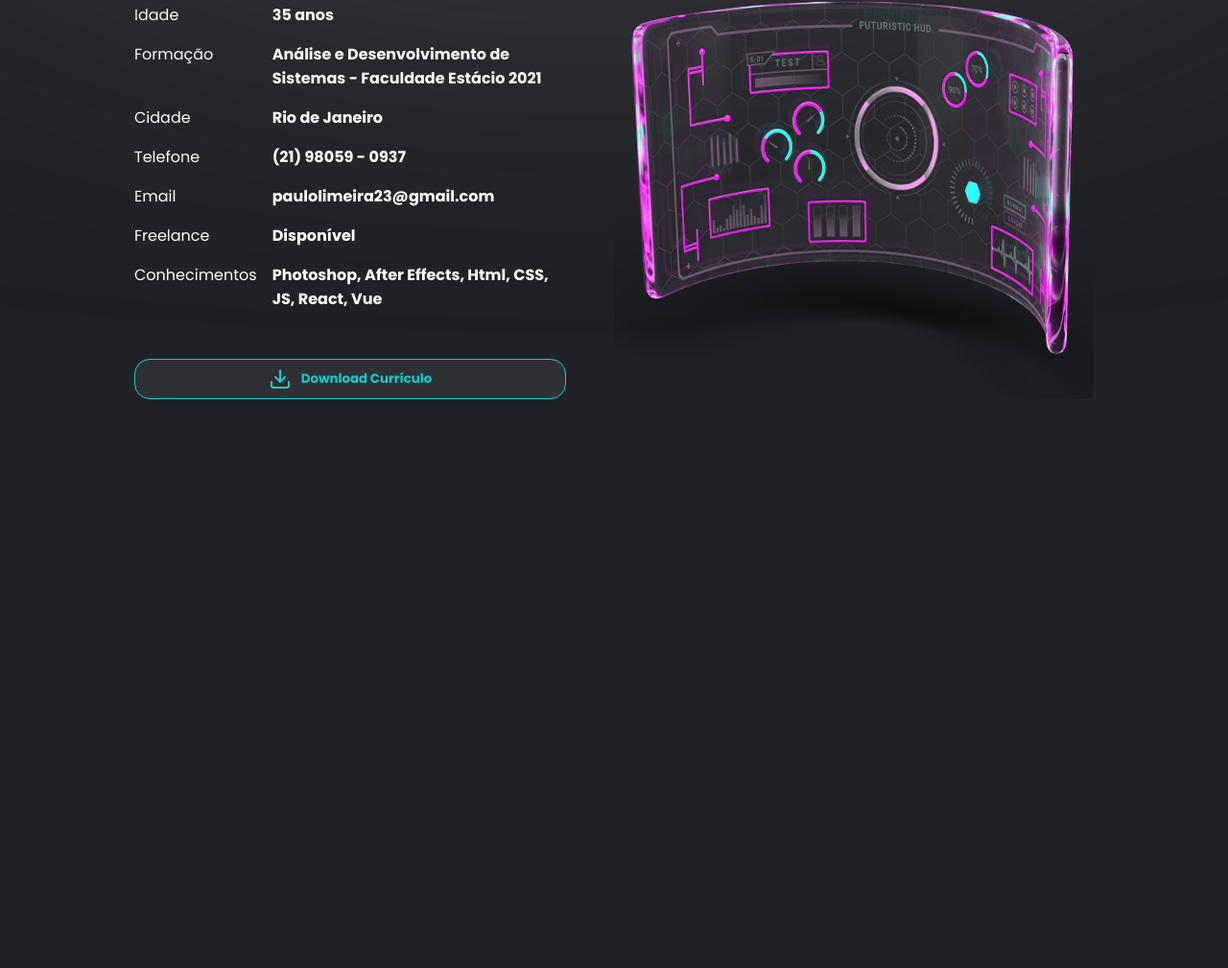
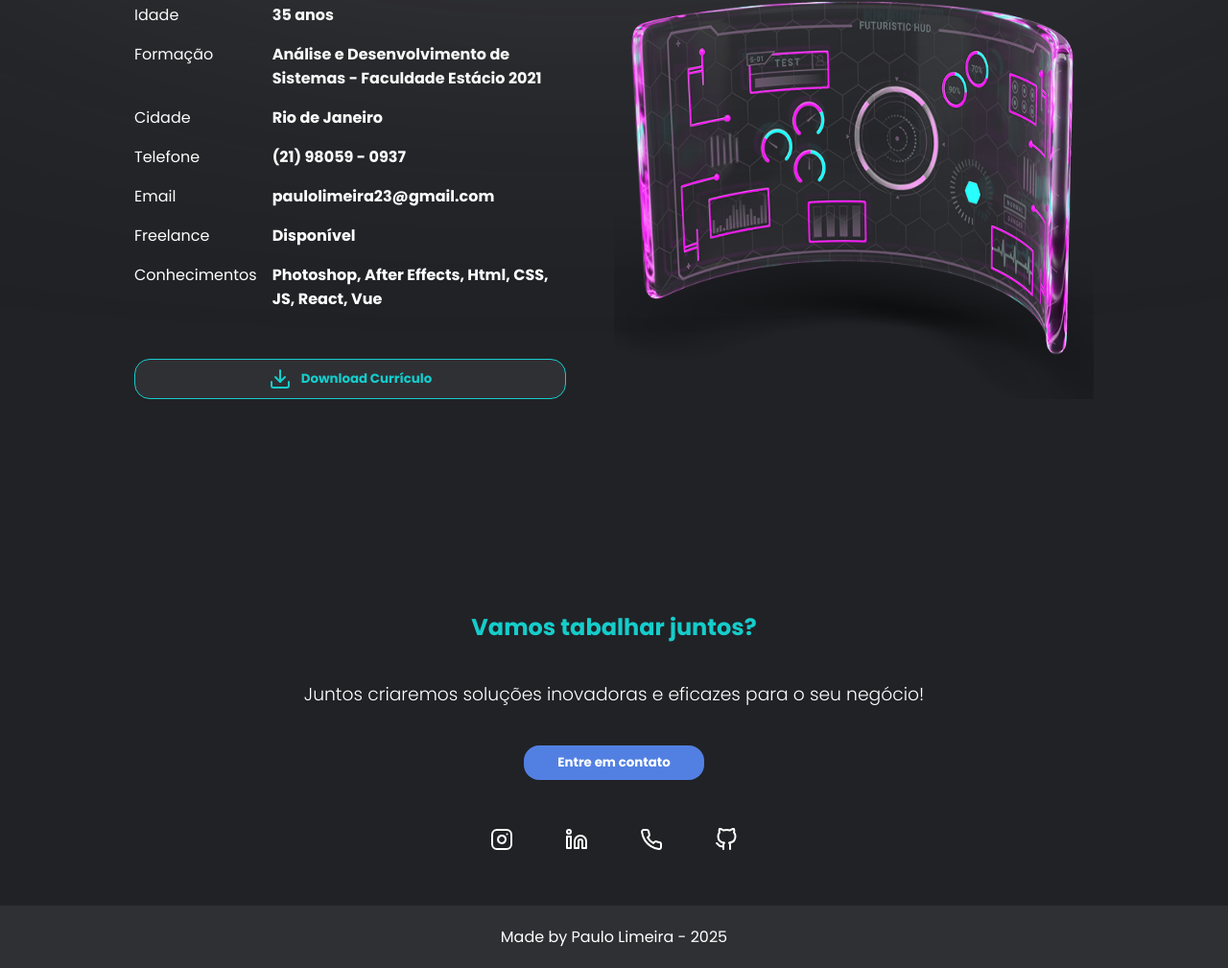
Before and after one commit to PauloLimeiraGit/projeto-curriculo, a plain HTML site: page index.html in a window 1280 px wide. Shown: the part 3368-4377 px from the top of the page at 96% size. Before the commit the page ends 3884 px from the top, so only its background shows below. Drawn offline with nearby package versions, Linux system fonts and the light colour scheme.

Commit message:
Inclusão da section cta + footer e configuração da resposividade da section curriculo

```diff
--- a/index.html
+++ b/index.html
@@ -161,9 +161,31 @@
               <i data-feather="download"></i><span>Download Currículo</span>
             </button>
           </div>
+          <img src="Assets/tela.png">
 
-          <img src="Assets/tela.png">
         </div>
+      </section>
+
+      <section class="cta">
+        <div class="cta-container">
+          <h2>Vamos tabalhar juntos?</h2>
+          <h3>Juntos criaremos soluções inovadoras e eficazes para o seu negócio!</h3>
+          <button>Entre em contato</button>
+
+          <div class="cta-icon">
+
+            <a href=""><i data-feather="instagram"></i></a>
+            <a  href=""><i data-feather="linkedin"></i></a>
+            <a  href=""><i data-feather="phone"></i></a>
+            <a  href=""><i data-feather="github"></i></a>
+
+          </div>
+
+        </div>
+      </section>
+
+      <section class="footer">
+        <span>Made by Paulo Limeira - 2025</span>
       </section>
 
          <script>
--- a/style.css
+++ b/style.css
@@ -76,6 +76,8 @@ nav{
     position: sticky;
     top: 0;
     z-index: 1;
+
+
 }
 
 header .container img{
@@ -319,7 +321,39 @@ nav ul a svg{
 
 .button2 svg{
     margin-right: 10px;
+}
+.cta{
+    max-width: 800px;
+    margin: 200px auto 50px auto;
+    text-align: center;
+}
 
+.cta .cta-container{
+    display: flex;
+    flex-direction: column;
+    align-items: center;
+
+}
+
+.cta .cta-container h3{
+    font-weight: 300;
+}
+
+.cta .cta-container .cta-icon a{
+    color: white;
+    margin: 25px;
+}
+
+.cta .cta-container button{
+    margin: 20px 0 50px 0;
+}
+.footer{
+    width: 100%;
+    height: 65px;
+    background: #2F3034;
+    display: flex;
+    justify-content: center;
+    align-items: center;
 }
 
 /* Responsividade */
@@ -384,7 +418,7 @@ nav ul a svg{
     .curriculo .curriculo-container img, .curriculo .curriculo-container .info-container {
         width: 100%;
         margin: 0 auto;
-        padding: 50px 30px;
+        padding: 50px 0px;
     }
 
 
@@ -440,10 +474,22 @@ nav ul a svg{
         bottom:0;
         width: 100%;
     }
+
     nav ul{
          font-size: 12px;
     }
 
+    .curriculo .curriculo-container .dados {
+        padding-right: 10px;
 
+    }
+
+    .curriculo .curriculo-container .dados  {
+        grid-template-columns: 1fr 1fr;
+    }
+
+    .curriculo .curriculo-container img{
+        width: 40%;
+    }
 
 }
```
